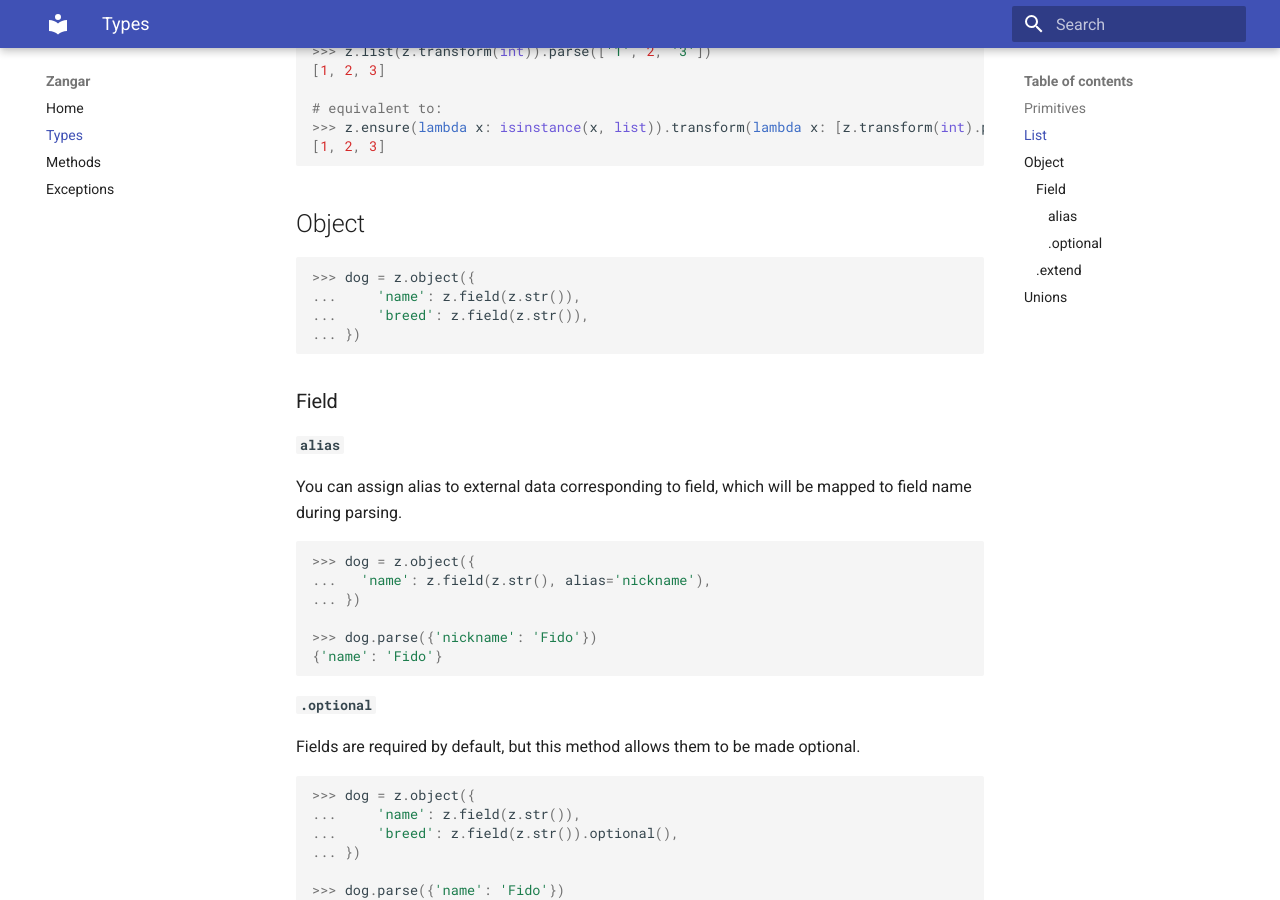
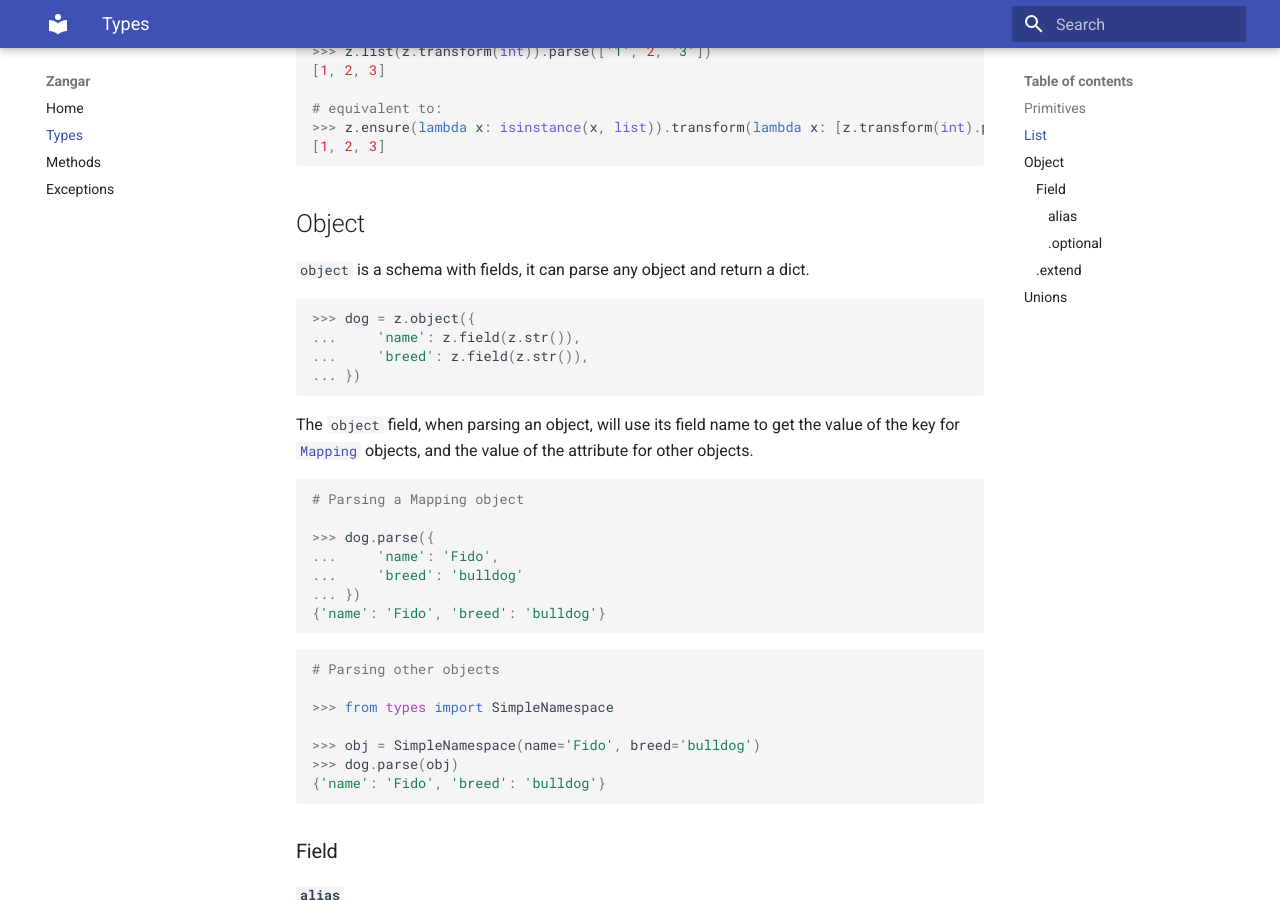
Before and after one commit to Dog-Egg/Zangar, an MkDocs documentation site: the page built from docs/types.md, in a window 1280 px wide and 900 px high, scrolled down 606 px. Built offline with MkDocs 1.6.1 and Material for MkDocs 9.7.7, drawn with Linux system fonts in a browser that asks for light colours.

Commit message:
Update docs

````diff
--- a/docs/types.md
+++ b/docs/types.md
@@ -41,11 +41,37 @@ These schemas are simple type validations and do not provide type conversion. He
 
 ## Object
 
+`object` is a schema with fields, it can parse any object and return a dict.
+
 ```py
 >>> dog = z.object({
 ...     'name': z.field(z.str()),
 ...     'breed': z.field(z.str()),
 ... })
+
+```
+
+The `object` field, when parsing an object, will use its field name to get the value of the key for [`Mapping`](https://docs.python.org/3/library/collections.abc.html#collections.abc.Mapping) objects, and the value of the attribute for other objects.
+
+```py
+# Parsing a Mapping object
+
+>>> dog.parse({
+...     'name': 'Fido',
+...     'breed': 'bulldog'
+... })
+{'name': 'Fido', 'breed': 'bulldog'}
+
+```
+
+```py
+# Parsing other objects
+
+>>> from types import SimpleNamespace
+
+>>> obj = SimpleNamespace(name='Fido', breed='bulldog')
+>>> dog.parse(obj)
+{'name': 'Fido', 'breed': 'bulldog'}
 
 ```
 
````
